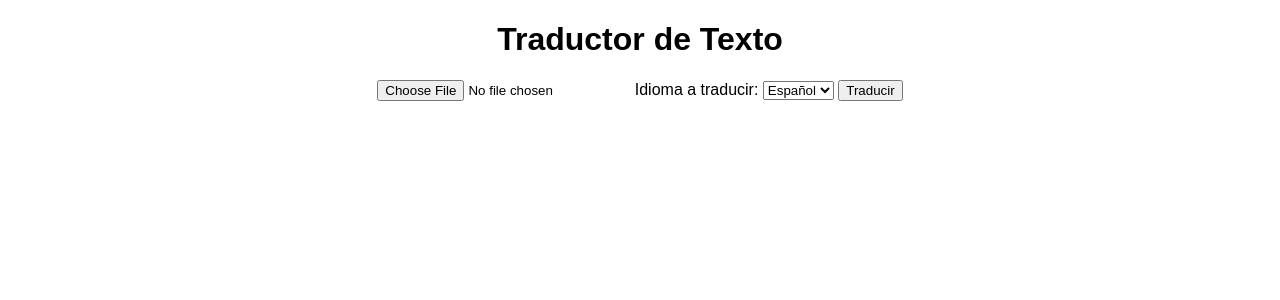
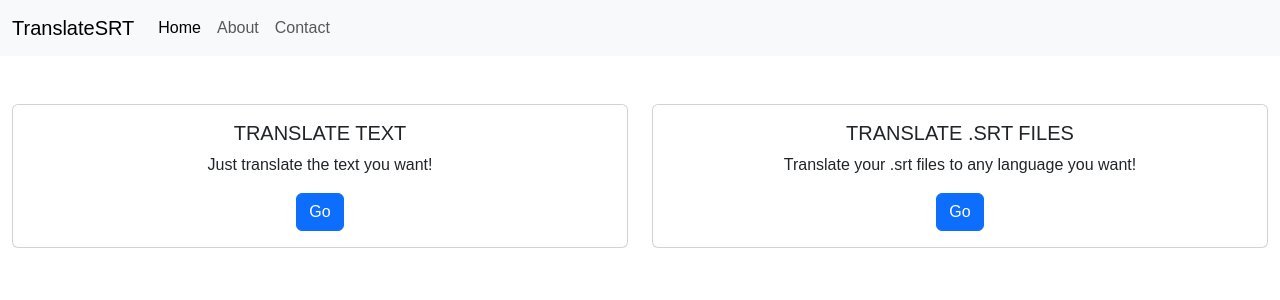
Before and after one commit to Yherson/Project, a Flask app: page / in a window 1280 px wide. Shown: the top 300 px of the page. Run offline with Flask 3, Linux system fonts and the light colour scheme.

Commit message:
Creando traducirtxt.html, pero aun falta modificaciones

```diff
--- a/app.py
+++ b/app.py
@@ -43,6 +43,8 @@
         eliminar_db(ruta_db)
 
         return response
+
+    return render_template('traducir.html')
 
 def eliminar_db(ruta_db):
     for _ in range(10):  # Intenta eliminar la base de datos hasta 10 veces
--- a/templates/index.html
+++ b/templates/index.html
@@ -1,48 +1,26 @@
-<!DOCTYPE html>
-<html lang="en">
-<head>
-    <meta charset="UTF-8">
-    <meta name="viewport" content="width=device-width, initial-scale=1.0">
-    <link rel="stylesheet" href="{{ url_for('static', filename='style.css') }}">
-    <title>Traductor</title>
-</head>
-<body>
-<!--
-    <h1>Traductor de Texto</h1>
-    <form class="form" method="post" action="{{ url_for('traducir') }}">
-        <textarea name="texto" placeholder="Introduce el texto a traducir"></textarea>
-        <label for="idioma">Selecciona el idioma a traducir:</label>
-        <select name="idioma" id="idioma">
-            <option value="es">Español</option>
-            <option value="en">Inglés</option>
-            <option value="fr">Francés</option>
-            <option value="de">Alemán</option>
-        </select>
-        <button type="submit">Traducir</button>
-    </form>
-    {% if resultado %}
-        <div id="resultado">
-            <p>Resultado:</p>
-            <p>{{ resultado }}</p>
+{% extends "layout.html" %}
+
+{% block main %}
+
+    <div class="row">
+        <div class="col-sm-6 mb-3 mb-sm-0">
+        <div class="card">
+            <div class="card-body">
+            <h5 class="card-title">TRANSLATE TEXT</h5>
+            <p class="card-text">Just translate the text you want!</p>
+            <a href="/traducirtxt" class="btn btn-primary">Go</a>
+            </div>
         </div>
-    {% endif %}
--->
-    <h1>Traductor de Texto</h1>
-    <form method="POST" action="/traducir" enctype="multipart/form-data">
-        <input type="file" name="archivo">
-        <label for="idioma">Idioma a traducir:</label>
-        <select name="idioma" id="idioma">
-            <option value="es">Español</option>
-            <option value="en">Inglés</option>
-            <option value="fr">Francés</option>
-            <option value="de">Alemán</option>
-        </select>
-        <input type="submit" value="Traducir">
-    </form>
-    {% if resultado %}
-        <h2>Resultado:</h2>
-        <p><a href="{{ url_for('static', filename=resultado) }}">Descargar archivo traducido</a></p>
-    {% endif %}
+        </div>
+        <div class="col-sm-6">
+        <div class="card">
+            <div class="card-body">
+            <h5 class="card-title">TRANSLATE .SRT FILES</h5>
+            <p class="card-text">Translate your .srt files to any language you want!</p>
+            <a href="/traducir" class="btn btn-primary">Go</a>
+            </div>
+        </div>
+        </div>
+    </div>
 
-</body>
-</html>
+{% endblock %}
--- a/templates/layout.html
+++ b/templates/layout.html
@@ -3,9 +3,37 @@
 <head>
     <meta charset="UTF-8">
     <meta name="viewport" content="width=device-width, initial-scale=1.0">
+    <link href="https://cdn.jsdelivr.net/npm/bootstrap@5.3.2/dist/css/bootstrap.min.css" rel="stylesheet" integrity="sha384-T3c6CoIi6uLrA9TneNEoa7RxnatzjcDSCmG1MXxSR1GAsXEV/Dwwykc2MPK8M2HN" crossorigin="anonymous">
+    <script src="https://cdn.jsdelivr.net/npm/bootstrap@5.3.2/dist/js/bootstrap.bundle.min.js" integrity="sha384-C6RzsynM9kWDrMNeT87bh95OGNyZPhcTNXj1NW7RuBCsyN/o0jlpcV8Qyq46cDfL" crossorigin="anonymous"></script>
+    <link rel="stylesheet" href="{{ url_for('static', filename='style.css') }}">
     <title>TranslateSRT</title>
 </head>
 <body>
-    <h1>TranslateSRT</h1>
+        <nav class="navbar navbar-expand-lg bg-body-tertiary">
+            <div class="container-fluid">
+            <a class="navbar-brand" href="/">TranslateSRT</a>
+            <button class="navbar-toggler" type="button" data-bs-toggle="collapse" data-bs-target="#navbarNav" aria-controls="navbarNav" aria-expanded="false" aria-label="Toggle navigation">
+                <span class="navbar-toggler-icon"></span>
+            </button>
+            <div class="collapse navbar-collapse" id="navbarNav">
+                <ul class="navbar-nav">
+                <li class="nav-item">
+                    <a class="nav-link active" aria-current="page" href="/">Home</a>
+                </li>
+                <li class="nav-item">
+                    <a class="nav-link" href="#">About</a>
+                </li>
+                <li class="nav-item">
+                    <a class="nav-link" href="#">Contact</a>
+                </li>
+                </ul>
+            </div>
+            </div>
+        </nav>
+
+        <main class="container-fluid py-5 text-center">
+            {% block main %}{% endblock %}
+        </main>
+
 </body>
 </html>
```
Also changed, not shown: static/traducido_estosifuncionaxd.txt (+17 -17 lines), templates/traducir.html (added, +18 -0 lines), templates/traducirtxt.html (added, +19 -0 lines), images/logo.png (added), subtitulos.db.
